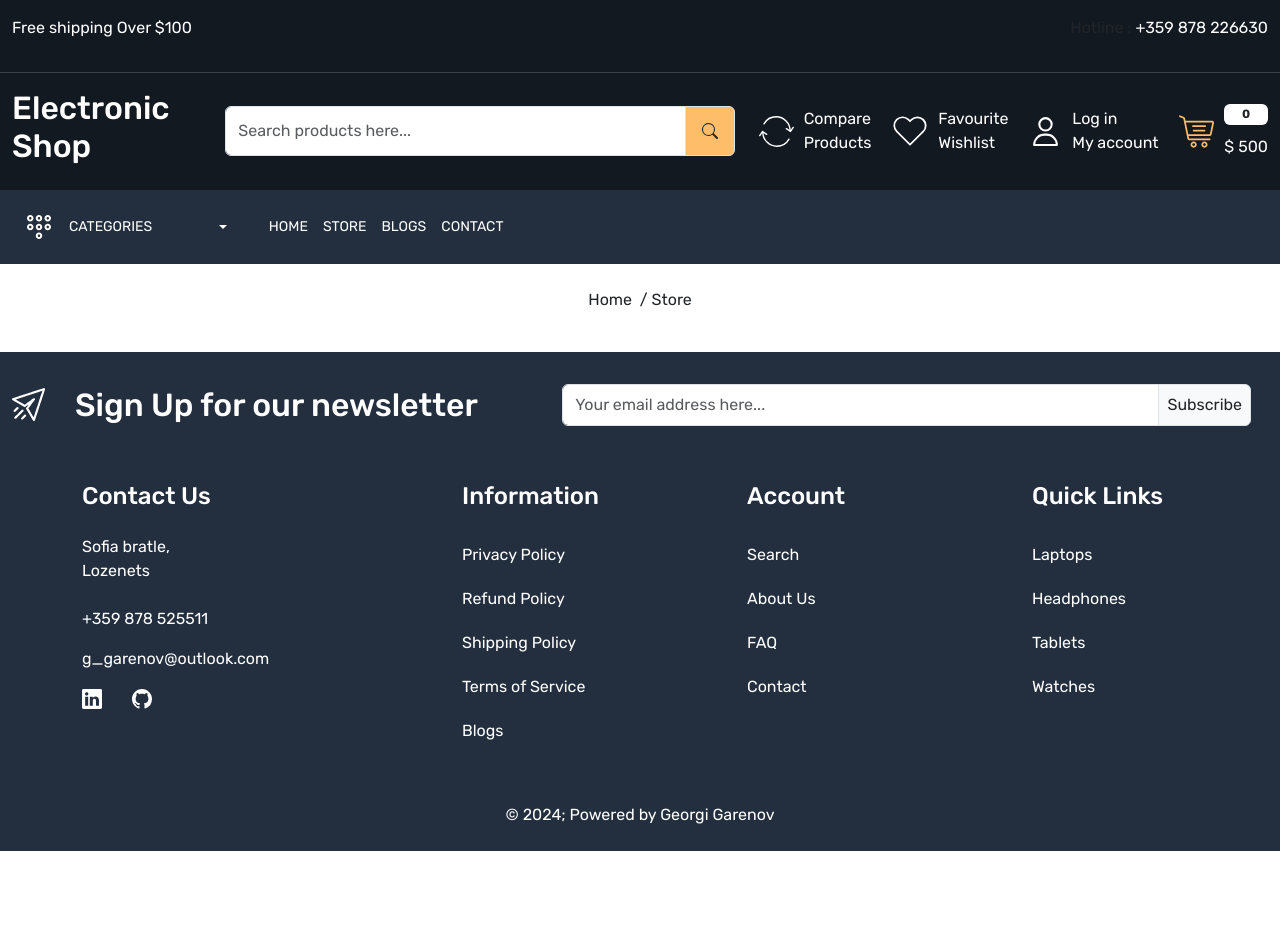
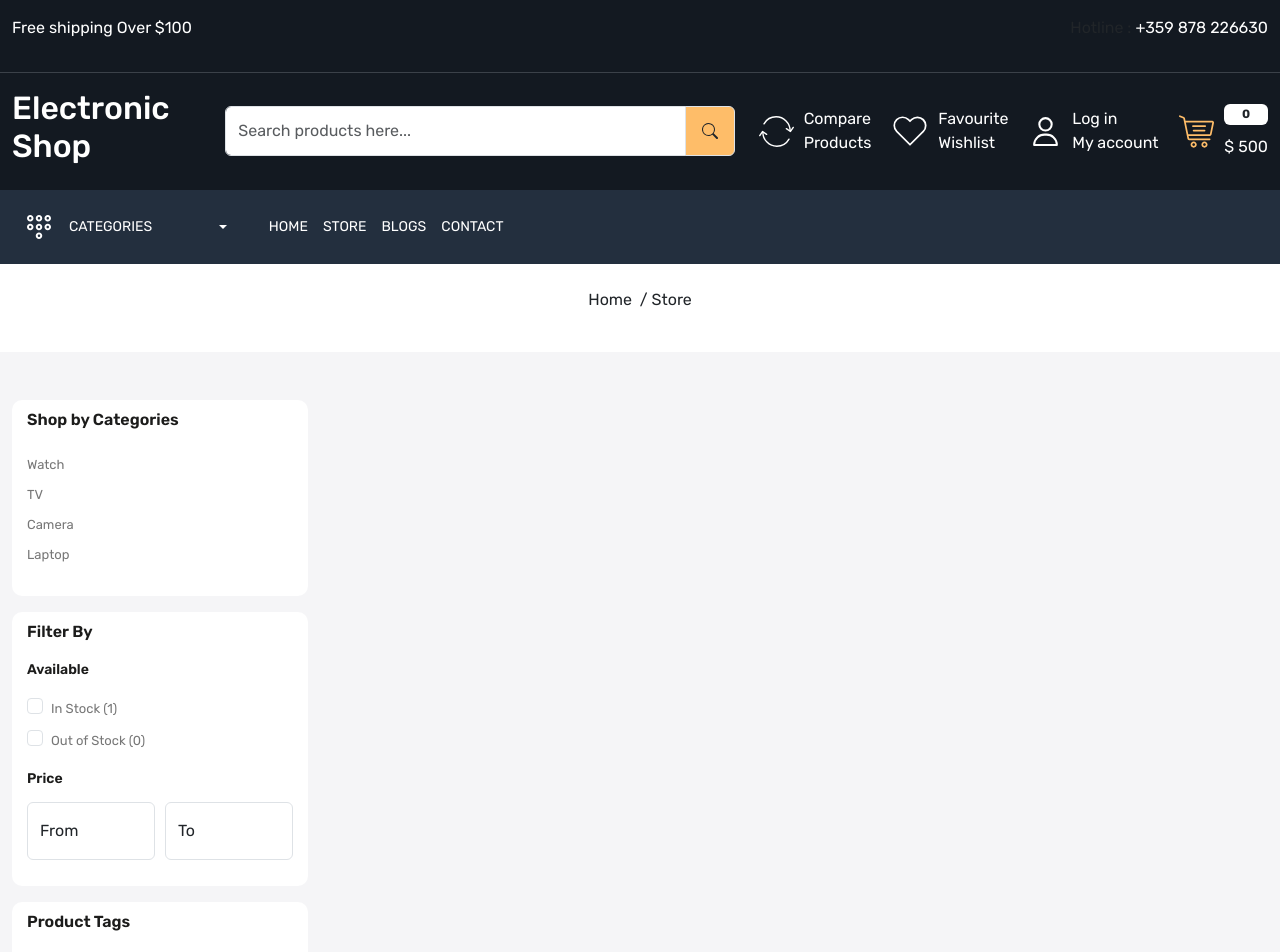
Before and after one commit to GGarenov/digital-store, a React (Create React App) app in the folder client/: page /store in a window 1280 px wide. Shown: the top 952 px of the page. Before the commit the page ends 851 px from the top, so only its background shows below. Built offline with nearby package versions, Linux system fonts and the light colour scheme.

Commit message:
Filter card is almost ready. Shop By Categories, Filter By availabe and price are created.

```diff
--- a/client/src/App.css
+++ b/client/src/App.css
@@ -421,3 +421,50 @@ color: white;
 /*Famous product card End here */
 
 /* Home page part End here */
+
+
+/*Store page part */
+.filter-card{
+  background-color: white;
+  border-radius: 10px;
+  padding: 10px 15px;
+}
+
+.filter-title{
+  font-size: 16px;
+  line-height: 20px;
+  font-weight: 600;
+  color: var(--color-1c1c1b);
+  margin-bottom: 20px;
+
+}
+
+.filter-card ul,
+.filter-card .form-check-label {
+  list-style: none;
+  font-size: 13px;
+  line-height: 30px;
+  color: var(--color-777777);
+  cursor: pointer;
+}
+
+.filter-card .form-check-input:focus{
+  box-shadow: none;
+  border-color: rgba (0, 0, 0, 0.25);
+}
+
+.filter-card .form-check-input:checked{
+background-color: var(--color-febd69);
+border-color: var(--color-febd69);
+}
+
+.sub-title{
+  font-size: 14px;
+  font-weight: 600;
+  color: var(--color-1c1c1b);
+  margin-bottom: 15px;
+  margin-top: 15px;
+
+}
+
+/* Store page part ends here */
--- a/client/src/pages/Store.js
+++ b/client/src/pages/Store.js
@@ -5,8 +5,65 @@ import Meta from "../components/Meta";
 const Store = () => {
   return (
     <>
-      <Meta title="Store" />
+      <Meta title={"Store"} />
       <BreadCrumb title="Store" />
+      <div className="store-wrapper home-wrapper-2 py-5">
+        <div className="container-xxl">
+          <div className="row">
+            <div className="col-3">
+              <div className="filter-card mb-3">
+                <h3 className="filter-title"> Shop by Categories</h3>
+                <div>
+                  <ul className="ps-0">
+                    <li>Watch</li>
+                    <li>TV</li>
+                    <li>Camera</li>
+                    <li>Laptop</li>
+                  </ul>
+                </div>
+              </div>
+              <div className="filter-card mb-3">
+                <h3 className="filter-title"> Filter By</h3>
+                <div>
+                  <h5 className="sub-title">Available</h5>
+                  <div>
+                    <div className="form-check">
+                      <input className="form-check-input" type="checkbox" value="" id="" />
+                      <label className="form-check-label" htmlFor="">
+                        In Stock (1)
+                      </label>
+                    </div>
+                    <div className="form-check">
+                      <input className="form-check-input" type="checkbox" value="" id="" />
+                      <label className="form-check-label" htmlFor="">
+                        Out of Stock (0)
+                      </label>
+                    </div>
+                  </div>
+                  <h5 className="sub-title">Price</h5>
+                  <div className="d-flex align-items-center gap-10">
+                    <div className="form-floating mb-3">
+                      <input type="email" className="form-control" id="floatingInput" placeholder="From" />
+                      <label htmlFor="floatingInput">From</label>
+                    </div>
+                    <div className="form-floating mb-3">
+                      <input type="email" className="form-control" id="floatingInput" placeholder="To" />
+                      <label htmlFor="floatingInput">To</label>
+                    </div>
+                  </div>
+                </div>
+              </div>
+              <div className="filter-card mb-3">
+                <h3 className="filter-title"> Product Tags</h3>
+              </div>
+              <div className="filter-card mb-3">
+                <h3 className="filter-title"> Random products</h3>
+              </div>
+            </div>
+            <div className="col-9"></div>
+          </div>
+        </div>
+      </div>
     </>
   );
 };
```
